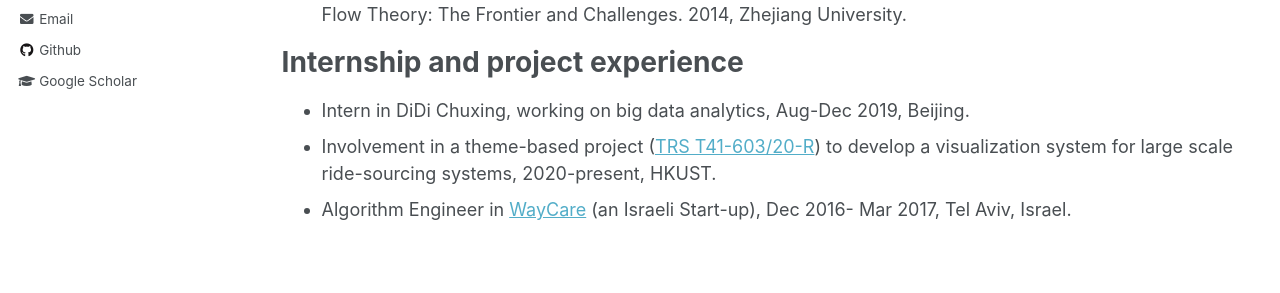
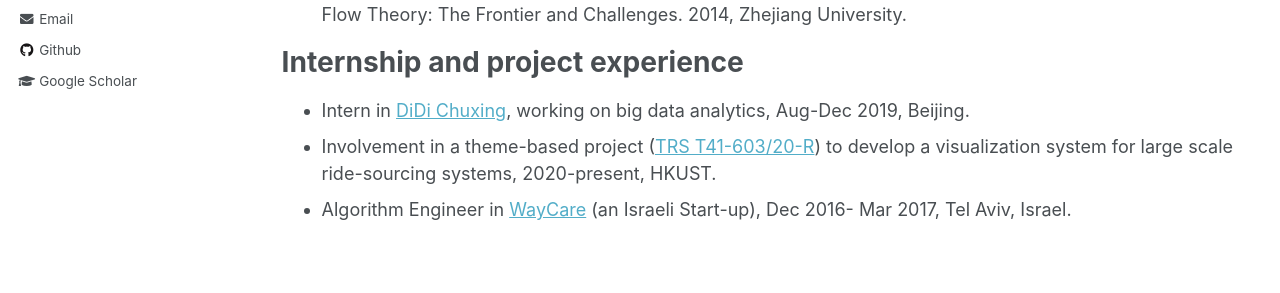
Before and after one commit to zf-z/zf-z.github.io, a Jekyll site: the page built from _pages/services.md, in a window 1280 px wide. Shown: the part 415-708 px from the top of the page. Built offline with Jekyll 4.4.1, drawn with Linux system fonts in a browser that asks for light colours; part of the change alters nothing that is shown.

```diff
--- a/_pages/services.md
+++ b/_pages/services.md
@@ -15,6 +15,6 @@ author_profile: true
 - Helper, the International Symposium on the Recent Advances in Intelligent Transportation Systems and Traffic Flow Theory: The Frontier and Challenges. 2014, Zhejiang University.
 
 # Internship and project experience
-- Intern in DiDi Chuxing, working on big data analytics, Aug-Dec 2019, Beijing.
+- Intern in [DiDi Chuxing](https://www.didiglobal.com/), working on big data analytics, Aug-Dec 2019, Beijing.
 - Involvement in a theme-based project ([TRS T41-603/20-R](https://tacc.ust.hk/projects.html)) to develop a visualization system for large scale ride-sourcing systems, 2020-present, HKUST.
 - Algorithm Engineer in [WayCare](https://www.rekor.ai/waycare) (an Israeli Start-up),  Dec 2016- Mar 2017, Tel Aviv, Israel.
```
